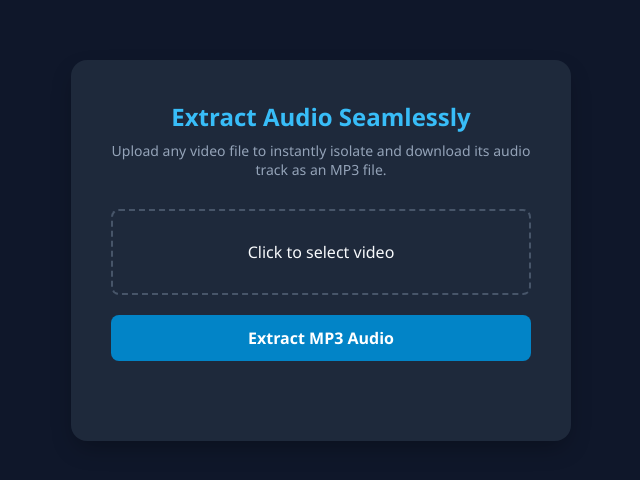
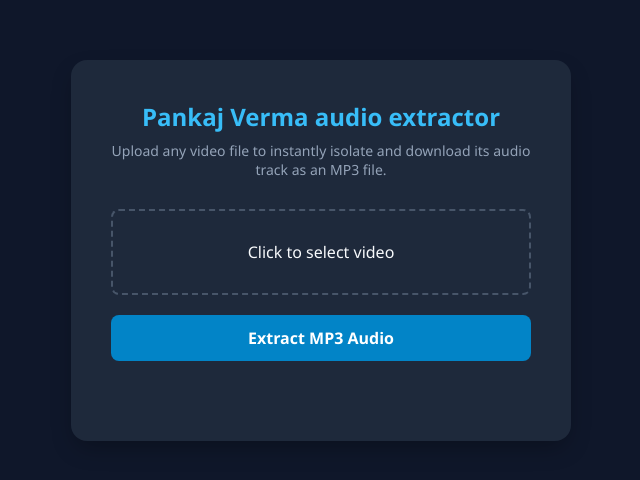
Before and after one commit to BrokenIRL/Audio-extractor1, a website: page public/index.html in a window 1280 px wide. Shown: the part 150-630 px from the top of the page, without its empty margins (319-959 px from the left). Drawn offline with Linux system fonts and the light colour scheme.

Commit message:
Update index.html

```diff
--- a/public/index.html
+++ b/public/index.html
@@ -22,7 +22,7 @@
 <body>
 
 <div class="card">
-    <h1>Extract Audio Seamlessly</h1>
+    <h1>Pankaj Verma audio extractor</h1>
     <p>Upload any video file to instantly isolate and download its audio track as an MP3 file.</p>
 
     <form id="converterForm">
```
